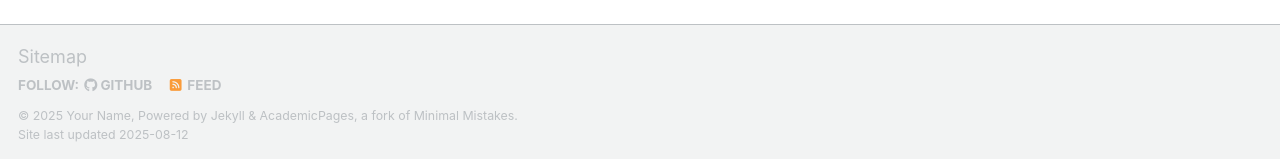
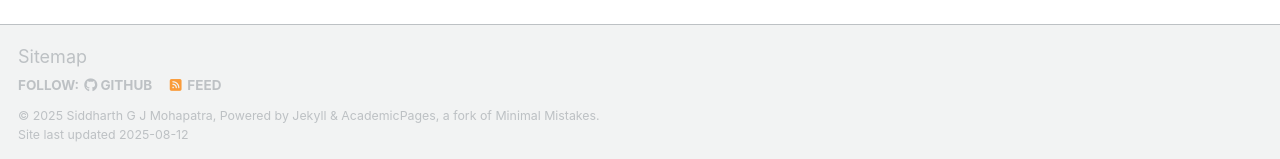
Before and after one commit to siddharthgjmohapatra/siddharthgjmohapatra.github.io, a Jekyll site: the page built from _pages/about.md, in a window 1280 px wide and 900 px high, scrolled down 2880 px. Shown: the part 738-897 px from the top of the window. Built offline with Jekyll 4.4.1, drawn with Linux system fonts in a browser that asks for light colours; some web fonts are replaced; a script that is not in the unit is left out.

Commit message:
Update _config.yml

```diff
--- a/_config.yml
+++ b/_config.yml
@@ -11,9 +11,9 @@ locale                   : "en-US"
 site_theme               : "default" # Currently available options are "default", "air"
 title                    : "Siddharth G J Mohapatra"
 title_separator          : "-"
-name                     : &name "Your Name"
-description              : &description "personal description"
-url                      : https://academicpages.github.io # the base hostname & protocol for your site e.g. "https://[your GitHub username].github.io" or if you already have some other page hosted on Github then use "https://[your GitHub username].github.io/[Your Repo Name]"
+name                     : &name "Siddharth G J Mohapatra"
+description              : &description "Interested in ecological economics"
+url                      : https://siddharthgjmohapatra.github.io/ # the base hostname & protocol for your site e.g. "https://[your GitHub username].github.io" or if you already have some other page hosted on Github then use "https://[your GitHub username].github.io/[Your Repo Name]"
 baseurl                  : "" # the subpath of your site, e.g. "/blog"
 repository               : "academicpages/academicpages.github.io"
 
```
